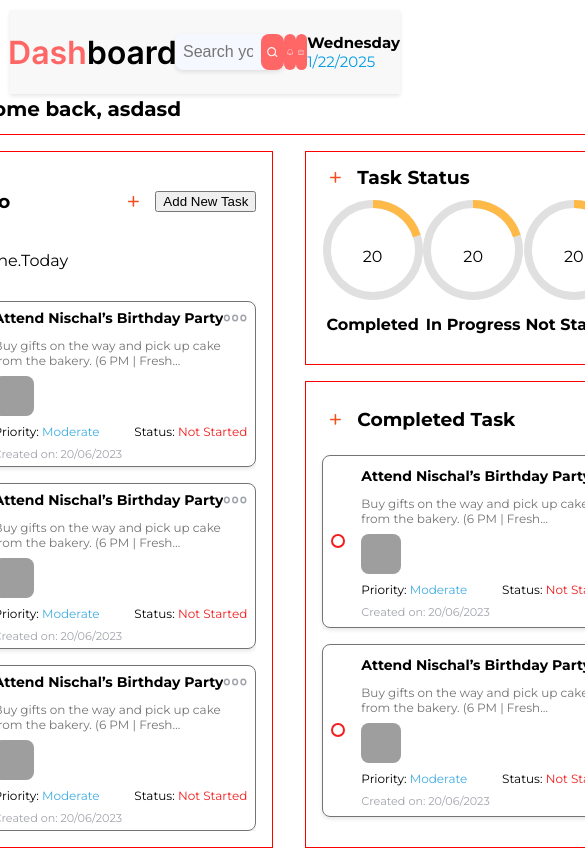
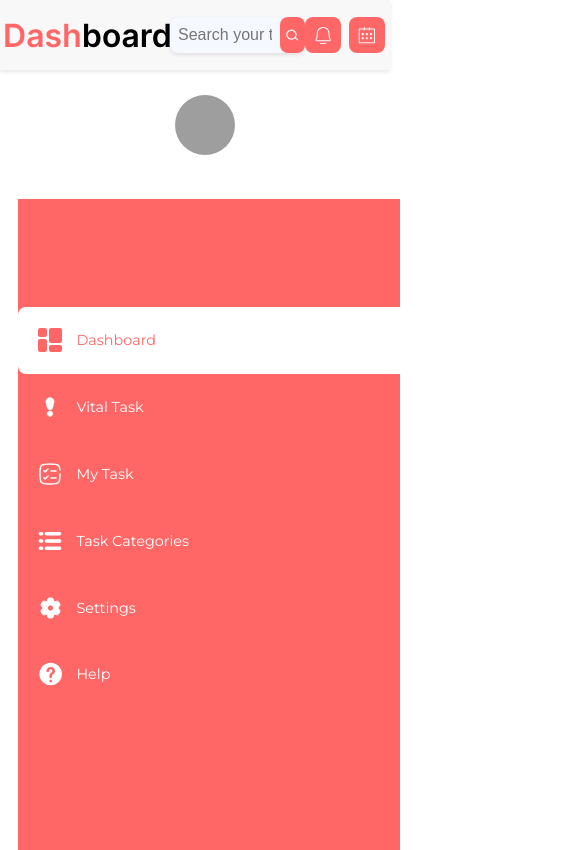
Before and after one commit to Saner-y/todo-web-app, a React (Vite) app: page /dashboard in a window 390 px wide. Shown: the top 850 px of the page, 585 px wide, since content can reach past the window. Built offline with nearby package versions, Linux system fonts and the light colour scheme; grey boxes are pictures that could not be loaded.

Commit message:
Creating the Dashboard page. Fixing .css issues.

```diff
--- a/src/components/card/MainCard/MainCard.css
+++ b/src/components/card/MainCard/MainCard.css
@@ -7,7 +7,7 @@
     box-shadow: 0 2px 4px rgba(0, 0, 0, 0.1);
     background-color: transparent;
     border: 1px solid #747474;
-    padding: 0.75rem;
+    padding: 1rem;
     width: 100%;
     min-height: 100px;
     gap: 1rem;
@@ -127,46 +127,95 @@
 /* Responsive tasarım */
 @media (max-width: 768px) {
     .main-card {
-        padding: 0.5rem;
+        padding: 0.75rem;
         min-height: 90px;
+        gap: 0.75rem;
     }
 
     .main-card-header-body-wrapper {
-        width: calc(100% - 1rem);
+        width: 100%;
+        gap: 0.4rem;
+    }
+
+    .main-card-header-title {
+        font-size: 0.9rem;
+    }
+
+    .main-card-header-edit {
+        width: 1.25rem;
+        height: 1.25rem;
     }
 
     .main-card-body {
-        flex-direction: column;
         gap: 0.5rem;
+    }
+
+    .main-card-body-text {
+        font-size: 0.8rem;
+        -webkit-line-clamp: 3;
+        line-clamp: 3;
+    }
+
+    .main-card-body-image {
+        width: 45px;
+        height: 45px;
+    }
+
+    .main-card-footer {
+        flex-direction: row;
+        flex-wrap: wrap;
+        gap: 0.4rem;
+    }
+
+    .main-card-footer-status {
+        gap: 0.75rem;
+    }
+}
+
+@media (max-width: 480px) {
+    .main-card {
+        padding: 0.5rem;
+        min-height: 80px;
+        gap: 0.5rem;
+    }
+
+    .main-card-header-title {
+        font-size: 0.875rem;
+        max-width: calc(100% - 2rem);
+    }
+
+    .main-card-header-edit {
+        width: 1rem;
+        height: 1rem;
+    }
+
+    .main-card-body {
+        flex-direction: column-reverse;
+        gap: 0.4rem;
+    }
+
+    .main-card-body-text {
+        font-size: 0.75rem;
+        -webkit-line-clamp: 2;
+        line-clamp: 2;
     }
 
     .main-card-body-image {
         width: 40px;
         height: 40px;
+        align-self: center;
     }
 
     .main-card-footer {
         flex-direction: column;
         align-items: flex-start;
+        gap: 0.3rem;
     }
 
     .main-card-footer-status {
         width: 100%;
         justify-content: space-between;
-    }
-}
-
-@media (max-width: 480px) {
-    .main-card {
-        min-height: 80px;
-    }
-
-    .main-card-header-title {
-        font-size: 0.875rem;
-    }
-
-    .main-card-body-text {
-        font-size: 0.75rem;
+        gap: 0.5rem;
     }
 
     .main-card-footer-status p {
@@ -175,5 +224,40 @@
 
     .main-card-footer-date {
         font-size: 0.7rem;
+        width: 100%;
+        text-align: right;
+    }
+
+    .status-circle {
+        width: 8px;
+        height: 8px;
     }
 }
+
+@media (max-width: 320px) {
+    .main-card {
+        padding: 0.4rem;
+        min-height: 70px;
+    }
+
+    .main-card-header-title {
+        font-size: 0.8rem;
+    }
+
+    .main-card-body-text {
+        font-size: 0.7rem;
+    }
+
+    .main-card-body-image {
+        width: 35px;
+        height: 35px;
+    }
+
+    .main-card-footer-status p {
+        font-size: 0.7rem;
+    }
+
+    .main-card-footer-date {
+        font-size: 0.65rem;
+    }
+}
--- a/src/components/nav/MainNavbar/MainNavbar.css
+++ b/src/components/nav/MainNavbar/MainNavbar.css
@@ -6,7 +6,14 @@
     flex-direction: row;
     justify-content: space-around;
     align-items: center;
-    height: 10%;
+    height: 70px;
+    padding: 0 20px;
+    position: fixed;
+    top: 0;
+    left: 0;
+    right: 0;
+    z-index: 1000;
+    box-sizing: border-box;
 }
 
 .main-navbar-logo {
@@ -22,7 +29,9 @@
     flex-direction: row;
     justify-content: space-between;
     align-items: center;
-    width: 6%;
+    width: auto;
+    gap: 1em;
+    min-width: 80px;
 }
 
 .datetime-div {
@@ -45,3 +54,49 @@
     color: #039be5;
     margin: 0;
 }
+
+/* Tablet için medya sorgusu */
+@media screen and (max-width: 768px) {
+    .main-navbar {
+        padding: 0 10px;
+        justify-content: space-between;
+        width: 100vw;
+    }
+
+    .datetime-div {
+        display: none;
+    }
+}
+
+/* Mobil için medya sorgusu */
+@media screen and (max-width: 480px) {
+    .main-navbar {
+        padding: 0 5px;
+        width: 100vw;
+        left: 0;
+        right: 0;
+        margin: 0;
+    }
+
+    .main-navbar-logo {
+        gap: 0.5em;
+    }
+
+    .icon-button-div {
+        gap: 0.5em;
+    }
+
+    .datetime-day-string,
+    .datetime-day {
+        font-size: 13px;
+    }
+}
+
+/* Navbar'ın altındaki içeriğin üst kenardan uzaklaştırılması için */
+body {
+    margin: 0;
+    padding: 0;
+    width: 100%;
+    height: 100%;
+    overflow-x: hidden;
+}
--- a/src/components/nav/SideNavbar/SideNavbar.css
+++ b/src/components/nav/SideNavbar/SideNavbar.css
@@ -25,10 +25,11 @@
     border-radius: 8px;
     display: flex;
     flex-direction: column;
-    justify-content: space-between;
+    justify-content: flex-start;
     height: 100%;
     align-items: center;
     width: 100%;
+    box-sizing: border-box;
 }
 
 .sidenav-wrapper {
@@ -76,3 +77,83 @@
 .sidenav-email{
     margin: 10px 0;
 }
+
+/* Tablet için medya sorgusu */
+@media screen and (max-width: 768px) {
+    .sidenav-profile-picture {
+        width: 80px;
+        height: 80px;
+    }
+
+    .sidenavbar {
+        padding-top: 120px;
+    }
+
+    .sidenav-user-details {
+        margin-bottom: -90px;
+    }
+
+    .sidenav-username,
+    .sidenav-email {
+        font-size: 0.9em;
+        margin: 5px 0;
+    }
+}
+
+/* Mobil için medya sorgusu */
+@media screen and (max-width: 480px) {
+    .sidenav-profile-picture {
+        width: 60px;
+        height: 60px;
+    }
+
+    .sidenavbar {
+        padding-top: 100px;
+        border-radius: 0;
+        width: 100vw;
+        height: calc(100vh - 70px);
+        margin-top: 70px;
+    }
+
+    .sidenav-user-details {
+        margin-bottom: -70px;
+    }
+
+    .sidenav-username,
+    .sidenav-email {
+        font-size: 0.8em;
+        margin: 3px 0;
+    }
+
+    .sidenav-item-list,
+    .sidenav-logout {
+        padding: 8px;
+        font-size: 0.9em;
+    }
+
+    .sidenav-items {
+        width: 100%;
+        padding: 0 10px;
+    }
+}
+
+/* Çok küçük ekranlar için */
+@media screen and (max-width: 320px) {
+    .sidenav-profile-picture {
+        width: 50px;
+        height: 50px;
+    }
+
+    .sidenavbar {
+        padding-top: 80px;
+    }
+
+    .sidenav-user-details {
+        margin-bottom: -60px;
+    }
+
+    .sidenav-username,
+    .sidenav-email {
+        font-size: 0.7em;
+    }
+}
--- a/src/index.css
+++ b/src/index.css
@@ -5,7 +5,7 @@
     margin: 0;
     font-family: 'Montserrat', sans-serif;
     width: 100%;
-    height: 100%;
+    height: auto;
     background-color: #fff;
     display: flex;
     flex: 1;
--- a/src/pages/Dashboard/Dashboard.css
+++ b/src/pages/Dashboard/Dashboard.css
@@ -2,38 +2,53 @@
   display: flex;
   flex-direction: column;
   align-items: center;
-  justify-content: center;
-  height: 100%;
+  justify-content: flex-start;
+  width: 100%;
+  box-sizing: border-box;
+  margin-top: 70px;
 }
 
 .dashboard-page-body {
   display: flex;
   flex-direction: row;
-  justify-content: center;
-  align-items: center;
+  justify-content: flex-start;
+  align-items: stretch;
   width: 100%;
-  height: 90%;
+  height: calc(100vh - 70px);
+  box-sizing: border-box;
+}
+
+.dashboard-page-sidebar {
+  flex: 1;
+  height: 100%;
+  position: sticky;
+  top: 70px;
+}
+
+.dashboard-sidebar-wrapper {
+  height: 100%;
+  width: 100%;
 }
 
 .dashboard-page-content {
+  flex: 5;
+  padding: 1em;
+  height: 100%;
+  box-sizing: border-box;
+  overflow-y: auto;
   display: flex;
   flex-direction: column;
-  justify-content: center;
-  align-items: center;
-  box-sizing: border-box;
-  padding: 1em;
-  flex: 4;
 }
 
 .dashboard-page-content-welcome-back {
-  font-size: 20px;
-  font-weight: 600;
+  font-size: 36px;
+  font-weight: 500;
   color: #000000;
   align-self: flex-start;
   margin-left: 1em;
 }
 
-.dashboard-page-content-cards{
+.dashboard-page-content-cards {
   display: flex;
   flex-direction: row;
   justify-content: start;
@@ -41,7 +56,7 @@
   width: 100%;
   height: 100%;
   box-sizing: border-box;
-  border: 1px solid red;
+  border: 1px solid #e0e0e0;
 }
 
 .dashboard-page-content-todo-section {
@@ -51,11 +66,14 @@
   align-items: center;
   flex: 1;
   overflow: hidden;
-  border: 1px solid red;
+  border-left: 1px solid #e0e0e0;
+  border-right: 1px solid #e0e0e0;
+  border-bottom: 1px solid #e0e0e0;
+  box-shadow: 0px 5px 10px 0px rgba(0, 0, 0, 0.1);
+  border-radius: 10px;
   margin: 1em;
   padding: 1em;
   box-sizing: border-box;
-  height: auto;
 }
 
 .dashboard-page-todo-section-header {
@@ -75,25 +93,48 @@
   gap: 1em;
 }
 
+.add-new-tasks-button {
+  background-color: transparent;
+  color: #a1a3ab;
+  font-size: 14px;
+  font-weight: 500;
+  border-radius: 5px;
+  margin: 0;
+  border: none;
+  cursor: pointer;
+}
+
 .dashboard-page-todo-section-date {
   display: flex;
   flex-direction: row;
   justify-content: start;
-  align-items: start;
+  align-items: center;
   width: 100%;
   height: 10%;
+  font-size: 14px;
+  font-weight: 500;
+  color: #a1a3ab;
+}
+
+.dashboard-page-date-divider-circle {
+  height: 5px;
+  width: 5px;
+  border-radius: 50%;
+  background-color: #ff6767;
+  margin: 0 0.5em;
+  box-sizing: border-box;
 }
 
 .dashboard-page-todo-cards {
+  width: 100%;
+  overflow-y: auto;
+  flex: 1;
+  padding: 0.5em;
+  box-sizing: border-box;
   display: flex;
   flex-direction: column;
-  justify-content: start;
+  justify-content: space-evenly;
   align-items: center;
-  width: 100%;
-  height: 80%;
-  gap: 1em;
-  overflow-y: auto;
-  box-sizing: border-box;
 }
 
 .dashboard-page-status-completed-task-wrapper {
@@ -108,14 +149,18 @@
 }
 
 .dashboard-page-status-card {
-  flex: 1;
+  flex: 2;
   display: flex;
   flex-direction: column;
   justify-content: center;
   align-items: center;
   width: 100%;
   height: 100%;
-  border: 1px solid red;
+  border-left: 1px solid #e0e0e0;
+  border-right: 1px solid #e0e0e0;
+  border-bottom: 1px solid #e0e0e0;
+  box-shadow: 0px 5px 10px 0px rgba(0, 0, 0, 0.1);
+  border-radius: 10px;
   margin-bottom: 0.5em;
   box-sizing: border-box;
   padding: 1em;
@@ -150,7 +195,7 @@
   height: 100%;
 }
 
-.dashboard-page-completed-task-card{
+.dashboard-page-completed-task-card {
   flex: 3;
   margin-top: 0.5em;
   display: flex;
@@ -159,7 +204,11 @@
   align-items: center;
   width: 100%;
   height: 100%;
-  border: 1px solid red;
+  border-left: 1px solid #e0e0e0;
+  border-right: 1px solid #e0e0e0;
+  border-bottom: 1px solid #e0e0e0;
+  box-shadow: 0px 5px 10px 0px rgba(0, 0, 0, 0.1);
+  border-radius: 10px;
   padding: 1em;
   box-sizing: border-box;
 }
@@ -192,10 +241,179 @@
 .dashboard-page-completed-circle {
   height: 100px;
   width: 100px;
-}.dashboard-page-in-progress-circle {
-  height: 100px;
-  width: 100px;
-}.dashboard-page-not-started-circle {
+}
+.dashboard-page-in-progress-circle {
   height: 100px;
   width: 100px;
 }
+.dashboard-page-not-started-circle {
+  height: 100px;
+  width: 100px;
+}
+
+/* Tablet için medya sorgusu */
+@media screen and (max-width: 768px) {
+  .dashboard-page-body {
+    flex-direction: column;
+  }
+
+  .dashboard-page-sidebar {
+    width: 100%;
+    height: auto;
+    position: relative;
+    top: 0;
+    margin-top: 10px;
+  }
+
+  .dashboard-page-content {
+    padding: 0.75em;
+  }
+
+  .dashboard-page-content-welcome-back {
+    font-size: 28px;
+    margin-left: 0.5em;
+  }
+
+  .dashboard-page-content-cards {
+    flex-direction: column;
+  }
+
+  .dashboard-page-content-todo-section {
+    margin: 0.75em;
+    padding: 0.75em;
+  }
+
+  .dashboard-page-status-completed-task-wrapper {
+    margin: 0.75em;
+  }
+
+  .dashboard-page-status-card,
+  .dashboard-page-completed-task-card {
+    padding: 0.75em;
+  }
+
+  .dashboard-page-completed-circle,
+  .dashboard-page-in-progress-circle,
+  .dashboard-page-not-started-circle {
+    height: 80px;
+    width: 80px;
+  }
+}
+
+/* Mobil için medya sorgusu */
+@media screen and (max-width: 480px) {
+  .dashboard-page-sidebar {
+    margin-top: 5px;
+  }
+
+  .dashboard-page {
+    margin-top: 70px;
+    height: auto;
+    overflow-y: auto;
+  }
+
+  .dashboard-page-body {
+    padding: 0.5rem;
+    min-height: auto;
+    height: auto;
+  }
+
+  .dashboard-page-content {
+    padding: 0.5em;
+    margin-bottom: 1rem;
+  }
+
+  .dashboard-page-content-welcome-back {
+    font-size: 24px;
+    margin-left: 0.25em;
+  }
+
+  .dashboard-page-content-todo-section {
+    margin: 0.5em;
+    padding: 0.5em;
+    max-height: none;
+    height: auto;
+  }
+
+  .dashboard-page-todo-section-header {
+    flex-direction: column;
+    align-items: flex-start;
+    gap: 0.5em;
+  }
+
+  .dashboard-header-add-new-task {
+    width: 100%;
+    justify-content: space-between;
+  }
+
+  .dashboard-page-todo-cards {
+    max-height: none;
+    height: auto;
+    overflow-y: visible;
+  }
+
+  .dashboard-page-status-card-body {
+    flex-direction: column;
+    gap: 1rem;
+  }
+
+  .dashboard-page-status-card-header,
+  .dashboard-page-completed-task-card-header {
+    padding-left: 0.5rem;
+    gap: 0.5rem;
+  }
+
+  .dashboard-page-completed-circle,
+  .dashboard-page-in-progress-circle,
+  .dashboard-page-not-started-circle {
+    height: 60px;
+    width: 60px;
+  }
+
+  .task-status-title {
+    font-size: 0.9rem;
+  }
+
+  .dashboard-page-todo-section-date {
+    font-size: 12px;
+  }
+}
+
+/* Çok küçük ekranlar için */
+@media screen and (max-width: 320px) {
+  .dashboard-page-content-welcome-back {
+    font-size: 20px;
+  }
+
+  .dashboard-page-content-todo-section,
+  .dashboard-page-status-completed-task-wrapper {
+    margin: 0.25em;
+    padding: 0.25em;
+  }
+
+  .dashboard-page-completed-circle,
+  .dashboard-page-in-progress-circle,
+  .dashboard-page-not-started-circle {
+    height: 50px;
+    width: 50px;
+  }
+
+  .task-status-title {
+    font-size: 0.8rem;
+  }
+
+  .add-new-tasks-button {
+    font-size: 12px;
+  }
+}
+
+/* Safari için fix */
+@supports (-webkit-touch-callout: none) {
+  .dashboard-page {
+    min-height: -webkit-fill-available;
+  }
+
+  .dashboard-page-body {
+    min-height: calc(-webkit-fill-available - 70px);
+  }
+}
--- a/src/pages/Dashboard/Dashboard.jsx
+++ b/src/pages/Dashboard/Dashboard.jsx
@@ -12,13 +12,17 @@ export default function Dashboard() {
     <div className="dashboard-page">
       <MainNavbar headerLogo="src/assets/dashboard-header-react.svg" />
       <div className="dashboard-page-body">
+        <div className="dashboard-page-sidebar">
           <SideNavbar
             email="asd@asd.com"
             profilePicture="src/assets/pp.jpg"
             username="asdasd"
           />
+        </div>
         <div className="dashboard-page-content">
-          <h1 className="dashboard-page-content-welcome-back">Welcome back, asdasd</h1>
+          <h1 className="dashboard-page-content-welcome-back">
+            Welcome back, asdasd
+          </h1>
           <div className="dashboard-page-content-cards">
             <div className="dashboard-page-content-todo-section">
               <div className="dashboard-page-todo-section-header">
@@ -30,7 +34,7 @@ export default function Dashboard() {
               </div>
               <div className="dashboard-page-todo-section-date">
                 <p>20 June</p>
-                <p>.</p>
+                <circle className="dashboard-page-date-divider-circle" />
                 <p>Today</p>
               </div>
               <div className="dashboard-page-todo-cards">
@@ -80,7 +84,9 @@ export default function Dashboard() {
                         20
                       </CircularProgressbarWithChildren>
                     </div>
-                  <h4 className="completed-task-status-title task-status-title">Completed</h4>
+                    <h4 className="completed-task-status-title task-status-title">
+                      Completed
+                    </h4>
                   </div>
                   <div className="dashboard-page-status-card-body-item">
                     <div className="dashboard-page-in-progress-circle">
@@ -95,7 +101,9 @@ export default function Dashboard() {
                         20
                       </CircularProgressbarWithChildren>
                     </div>
-                  <h4 className="in-progress-task-status-title task-status-title">In Progress</h4>
+                    <h4 className="in-progress-task-status-title task-status-title">
+                      In Progress
+                    </h4>
                   </div>
                   <div className="dashboard-page-status-card-body-item">
                     <div className="dashboard-page-not-started-circle">
@@ -110,7 +118,9 @@ export default function Dashboard() {
                         20
                       </CircularProgressbarWithChildren>
                     </div>
-                  <h4 className="not-started-task-status-title task-status-title">Not Started</h4>
+                    <h4 className="not-started-task-status-title task-status-title">
+                      Not Started
+                    </h4>
                   </div>
                 </div>
               </div>
@@ -140,7 +150,6 @@ export default function Dashboard() {
               </div>
             </div>
           </div>
-
         </div>
       </div>
     </div>
```
Lines whose indentation alone changed are shown as unchanged.
